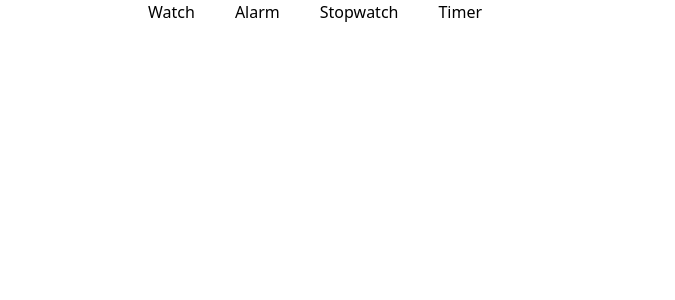
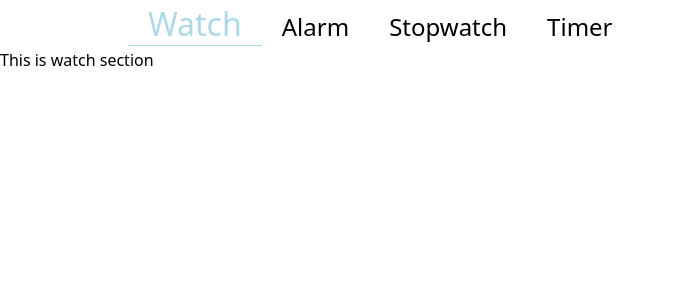
Before and after one commit to tarekul42/My_Clock, a React (Vite) app: page / in a window 1280 px wide. Shown: the top 300 px of the page, without its empty margins (0-675 px from the left). Built offline with nearby package versions, Linux system fonts and the light colour scheme.

Commit message:
navigation almost finish

```diff
--- a/src/components/Nav/Nav.css
+++ b/src/components/Nav/Nav.css
@@ -11,5 +11,9 @@ a{
     .navigation{
         width: 80%;
         margin: 0 auto;
+        font-size: 1.5rem;
+    }
+    .active{
+        font-size: 2rem;
     }
   }
--- a/src/components/Nav/Nav.jsx
+++ b/src/components/Nav/Nav.jsx
@@ -1,15 +1,15 @@
 import React from 'react';
 import './Nav.css'
-import { NavLink, } from 'react-router-dom';
+import { NavLink } from 'react-router-dom';
 
 const Nav = () => {
     return (
         <div className='navigation'>
 
-            <NavLink to='/Watch'>Watch</NavLink>
+            <NavLink to='/'>Watch</NavLink>
             <NavLink to='/Alarm' >Alarm</NavLink>
-            <NavLink to='StopWatch'>Stopwatch</NavLink>
-            <NavLink to='Timer'>Timer</NavLink>
+            <NavLink to='/StopWatch'>Stopwatch</NavLink>
+            <NavLink to='/Timer'>Timer</NavLink>
         </div>
     );
 };
--- a/src/main.jsx
+++ b/src/main.jsx
@@ -17,7 +17,7 @@ const router = createBrowserRouter([
     element: <Home></Home>,
     children:[
       {
-        path: "watch",
+        path: "/",
         element: <Watch></Watch>
       },
       {
```
